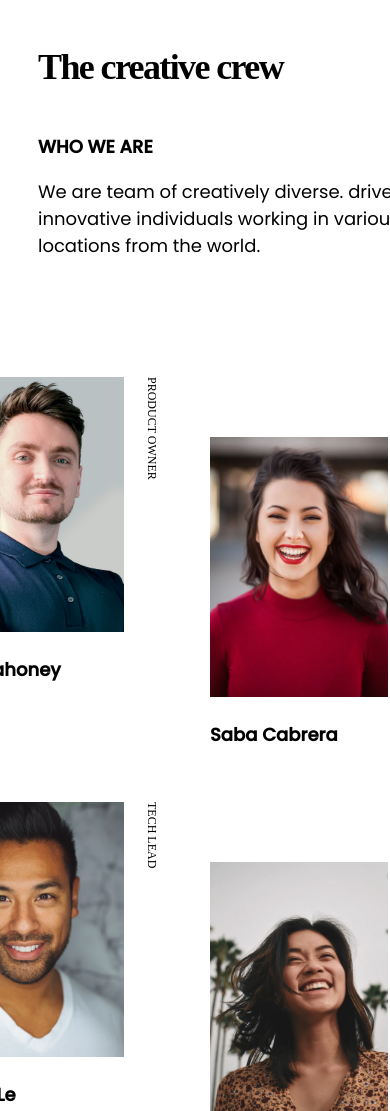
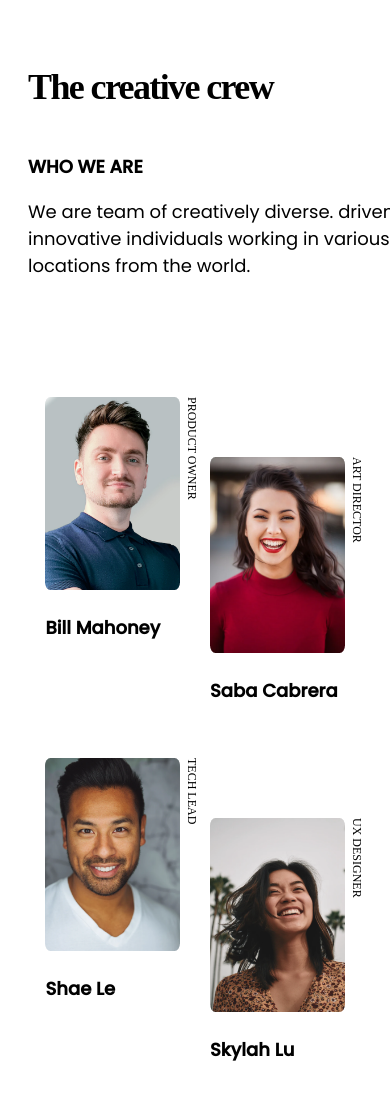
Before and after one commit to Sarahhabbi/my-team-page-master, a plain HTML site: page index.html in a window 390 px wide. Shown: the top 1111 px of the page. Drawn offline with Linux system fonts and the light colour scheme.

Commit message:
improved css

```diff
--- a/style.css
+++ b/style.css
@@ -1,14 +1,15 @@
-
+*, ::befor, ::after{
+    margin: 0;
+    padding: 0;
+    box-sizing: border-box;
+}
 /* text in the header */
 .head{
     width: 100%;
+    margin-top:100px;
     display: flex;
-    margin-top:100px;
-    justify-content: center;
-    align-content: space-between;
-}
-.head div{
-    margin-left: 200px;
+    justify-content: space-evenly;
+    align-items: center;
 }
 .head h1{
     display: flex;
@@ -19,7 +20,6 @@
     font-weight: 700;
     line-height: 47px;
     letter-spacing: -0.045em;
-    text-align: left;
     width: 278px;
 }
 .head h3{
@@ -51,13 +51,14 @@ h3{
     font-weight: 600;
     line-height: 27px;
     letter-spacing: 0em;
-    text-align: left;
 }
 
 /* the grid with images */
 img{
-    width: 238px;
+    max-width: 100%;
     height: auto;
+    border-radius: 4%;
+    object-fit: cover;
 }
 .pic-text{
     display: flex;
@@ -80,7 +81,7 @@ h5{
     font-weight: 400;
     writing-mode: vertical-lr;
     text-orientation: mixed;
-    line-height: 16px;
+    margin-left: 4px;
 }
 
 .container{
@@ -150,24 +151,15 @@ b{
 
 /* responsive */
 @media screen and (max-width: 700px){
-
     .head{
         display: flex;
         flex-flow: column;
-        padding-left:30px;
-        margin-top:20px;
+        align-items: start;
+        margin: 40px 0 0 20px;
+
     }
     .head div{
         margin:0;
-    }
-    .head h3{
-        position: inherit;
-    }
-    .head p{
-        position: inherit;
-    }
-    .head h1{
-        position: inherit;
     }
     .container{
         margin-top:100px;
```
